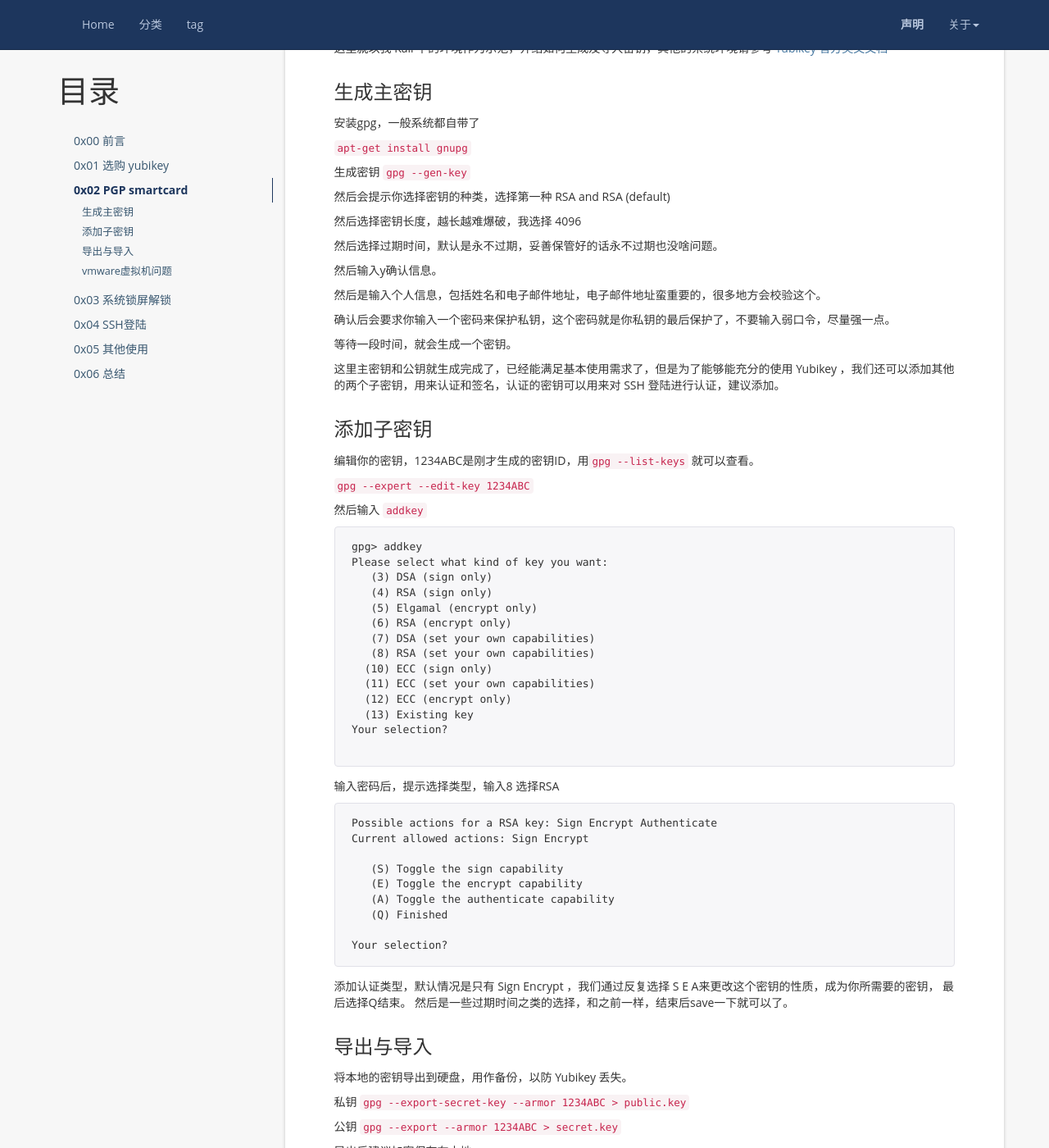
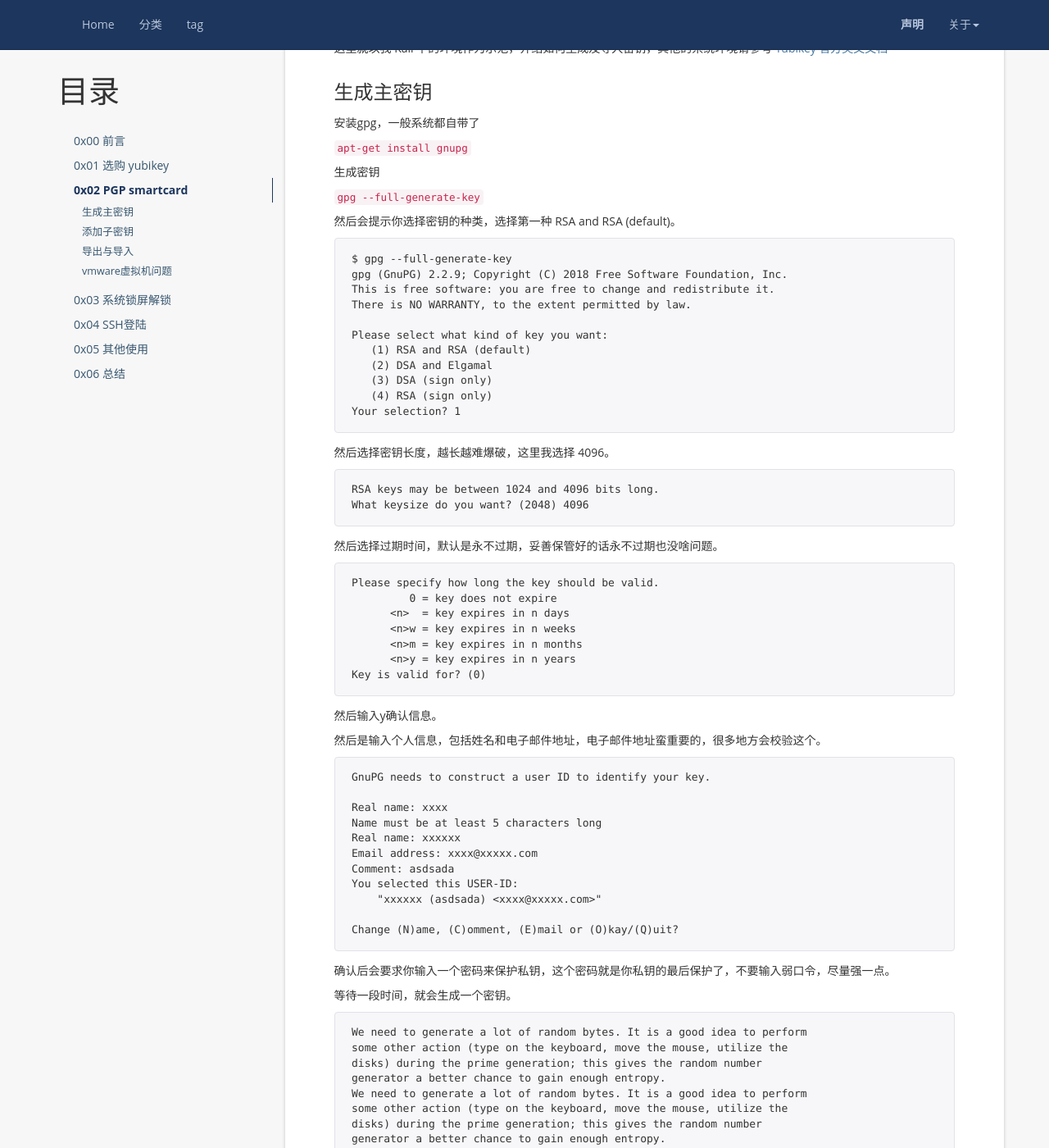
Before and after one commit to Green-m/Green-m.github.io, a Jekyll site: the page built from _posts/2018-08-28-secure-system-with-yubikey.md, in a window 1280 px wide and 1400 px high, scrolled down 1153 px. Shown: the whole window at 82% size. Built offline with Jekyll 4.4.1, drawn with Linux system fonts in a browser that asks for light colours; comment, search, counter and statistics services are not loaded; some of the changed text lies outside the part shown.

Commit message:
Add gpg example code.

````diff
--- a/_posts/2018-08-28-secure-system-with-yubikey.md
+++ b/_posts/2018-08-28-secure-system-with-yubikey.md
@@ -54,21 +54,85 @@ YubiKey NEO  有NFC功能，但是NFC不支持 IOS。而且有一个比较坑的
 `apt-get install gnupg`
 
 生成密钥
-`gpg --gen-key`
 
-然后会提示你选择密钥的种类，选择第一种 RSA and RSA (default)
+`gpg --full-generate-key`
 
-然后选择密钥长度，越长越难爆破，我选择 4096
+然后会提示你选择密钥的种类，选择第一种 RSA and RSA (default)。
+```
+$ gpg --full-generate-key
+gpg (GnuPG) 2.2.9; Copyright (C) 2018 Free Software Foundation, Inc.
+This is free software: you are free to change and redistribute it.
+There is NO WARRANTY, to the extent permitted by law.
+
+Please select what kind of key you want:
+   (1) RSA and RSA (default)
+   (2) DSA and Elgamal
+   (3) DSA (sign only)
+   (4) RSA (sign only)
+Your selection? 1
+```
+
+然后选择密钥长度，越长越难爆破，这里我选择 4096。
+
+```
+RSA keys may be between 1024 and 4096 bits long.
+What keysize do you want? (2048) 4096
+```
 
 然后选择过期时间，默认是永不过期，妥善保管好的话永不过期也没啥问题。
+
+```
+Please specify how long the key should be valid.
+         0 = key does not expire
+      <n>  = key expires in n days
+      <n>w = key expires in n weeks
+      <n>m = key expires in n months
+      <n>y = key expires in n years
+Key is valid for? (0)
+```
 
 然后输入y确认信息。
 
 然后是输入个人信息，包括姓名和电子邮件地址，电子邮件地址蛮重要的，很多地方会校验这个。
 
+```
+GnuPG needs to construct a user ID to identify your key.
+
+Real name: xxxx
+Name must be at least 5 characters long
+Real name: xxxxxx
+Email address: xxxx@xxxxx.com
+Comment: asdsada
+You selected this USER-ID:
+    "xxxxxx (asdsada) <xxxx@xxxxx.com>"
+
+Change (N)ame, (C)omment, (E)mail or (O)kay/(Q)uit?
+```
+
 确认后会要求你输入一个密码来保护私钥，这个密码就是你私钥的最后保护了，不要输入弱口令，尽量强一点。
 
 等待一段时间，就会生成一个密钥。
+
+```
+We need to generate a lot of random bytes. It is a good idea to perform
+some other action (type on the keyboard, move the mouse, utilize the
+disks) during the prime generation; this gives the random number
+generator a better chance to gain enough entropy.
+We need to generate a lot of random bytes. It is a good idea to perform
+some other action (type on the keyboard, move the mouse, utilize the
+disks) during the prime generation; this gives the random number
+generator a better chance to gain enough entropy.
+gpg: key 5F63DB433630A82E marked as ultimately trusted
+gpg: directory '/Users/green/.gnupg/openpgp-revocs.d' created
+gpg: revocation certificate stored as '/Users/green/.gnupg/openpgp-revocs.d/0D9FCC48E1789FE46AAB8D9A5F63DB433630A82E.rev'
+public and secret key created and signed.
+
+pub   rsa4096 2018-08-28 [SC]
+      0D9FCC48E1789FE46AAB8D9A5F63DB433630A82E
+uid                      xxxxxx (asdsada) <xxxx@xxxxx.com>
+sub   rsa4096 2018-08-28 [E]
+
+```
 
 这里主密钥和公钥就生成完成了，已经能满足基本使用需求了，但是为了能够能充分的使用 Yubikey ，我们还可以添加其他的两个子密钥，用来认证和签名，认证的密钥可以用来对 SSH 登陆进行认证，建议添加。
 
````
